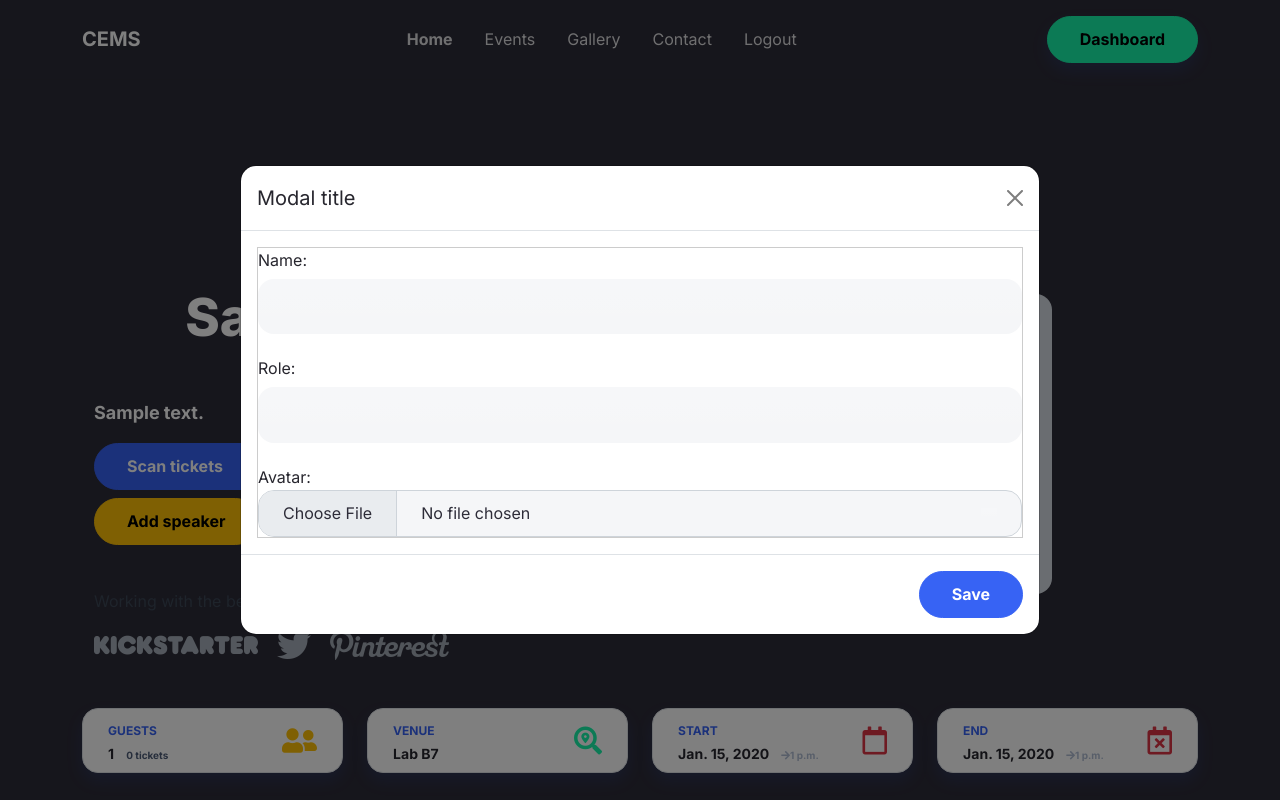
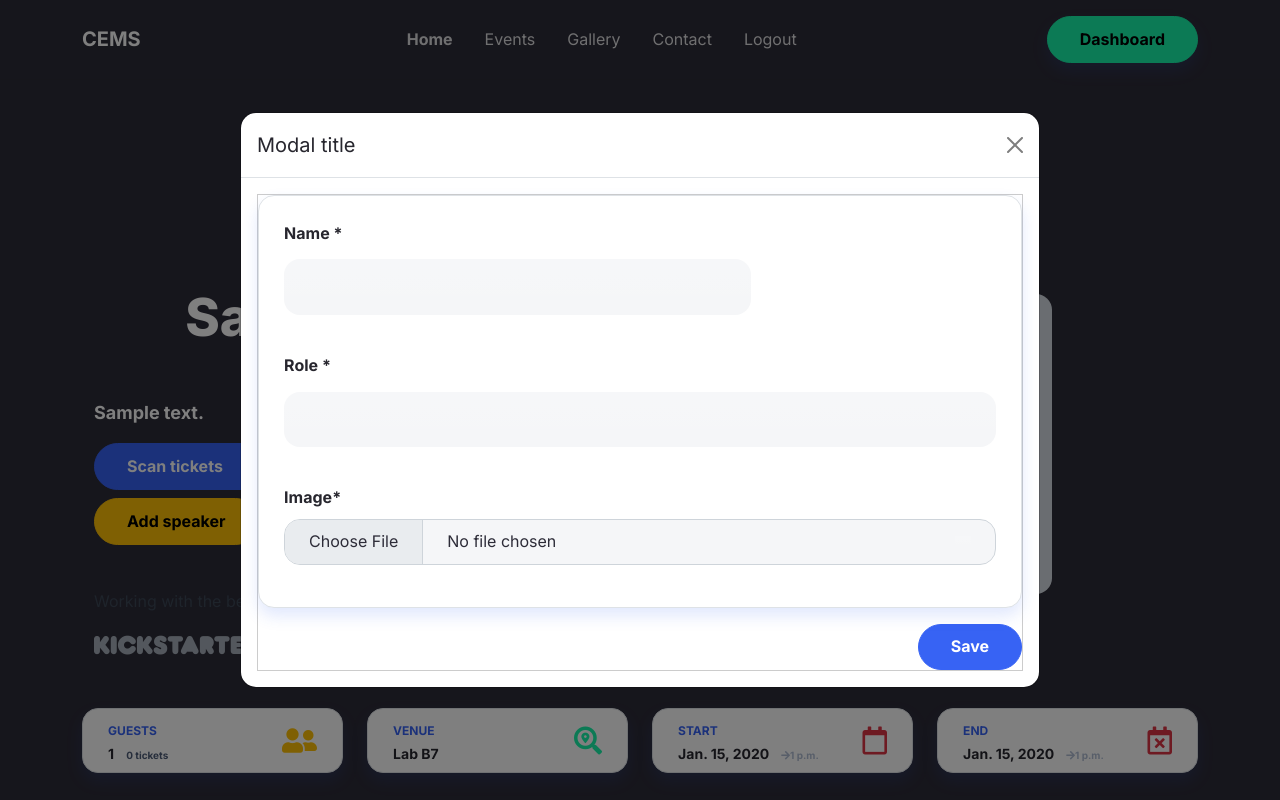
Before and after one commit to sudee404/CEMS, a Django app: page /events/1/ in a window 1280 px wide, after a click on "Add speaker". Run offline with Django 4.2, Linux system fonts and the light colour scheme; a user stored in the database is signed in; tables that the repository leaves empty hold one stand-in row (values such as "Sample post"); grey boxes marked "Sample" are stand-in pictures; some libraries are stand-ins or nearby versions.

Commit message:
added speaker form

```diff
--- a/index_app/templates/index_app/event_detail.html
+++ b/index_app/templates/index_app/event_detail.html
@@ -40,13 +40,37 @@
                                 </div>
                                 <div class="modal-body">
                                     <form action="{% url 'add-speaker' event.id%}" method="post">
-                                        {{speaker_form}}
+
+                                        <div class="card border rounded shadow mb-3">
+                                            <div class="card-body text-dark">
+                                                <div class="row">
+                                                    <div class="col-sm-12 col-md-8 col-lg-8">
+                                                        <div class="mb-3"><label class="form-label"
+                                                                for="category_name"><strong>Name
+                                                                    *</strong></label>
+                                                            {{speaker_form.name}}
+                                                        </div>
+                                                    </div>
+                                                </div>
+                                                <div class="mb-3"><label class="form-label"
+                                                        for="category_description"><strong>Role
+                                                            *</strong><br></label>
+                                                    {{speaker_form.role}}
+                                                </div>
+                                                <div class="mb-3"><label class="form-label"
+                                                        for="category_image"><strong>Image*</strong></label>
+                                                    {{speaker_form.avatar}}
+                                                </div>
+
+                                            </div>
+                                        </div>
+                                        <div class="text-end">
+                                                                                <a type="button" class="btn btn-primary">Save</a>
+
+                                        </div>
                                     </form>
                                 </div>
-                                <div class="modal-footer">
 
-                                    <a type="button" class="btn btn-primary">Save</a>
-                                </div>
                             </div>
                         </div>
                     </div>
```
